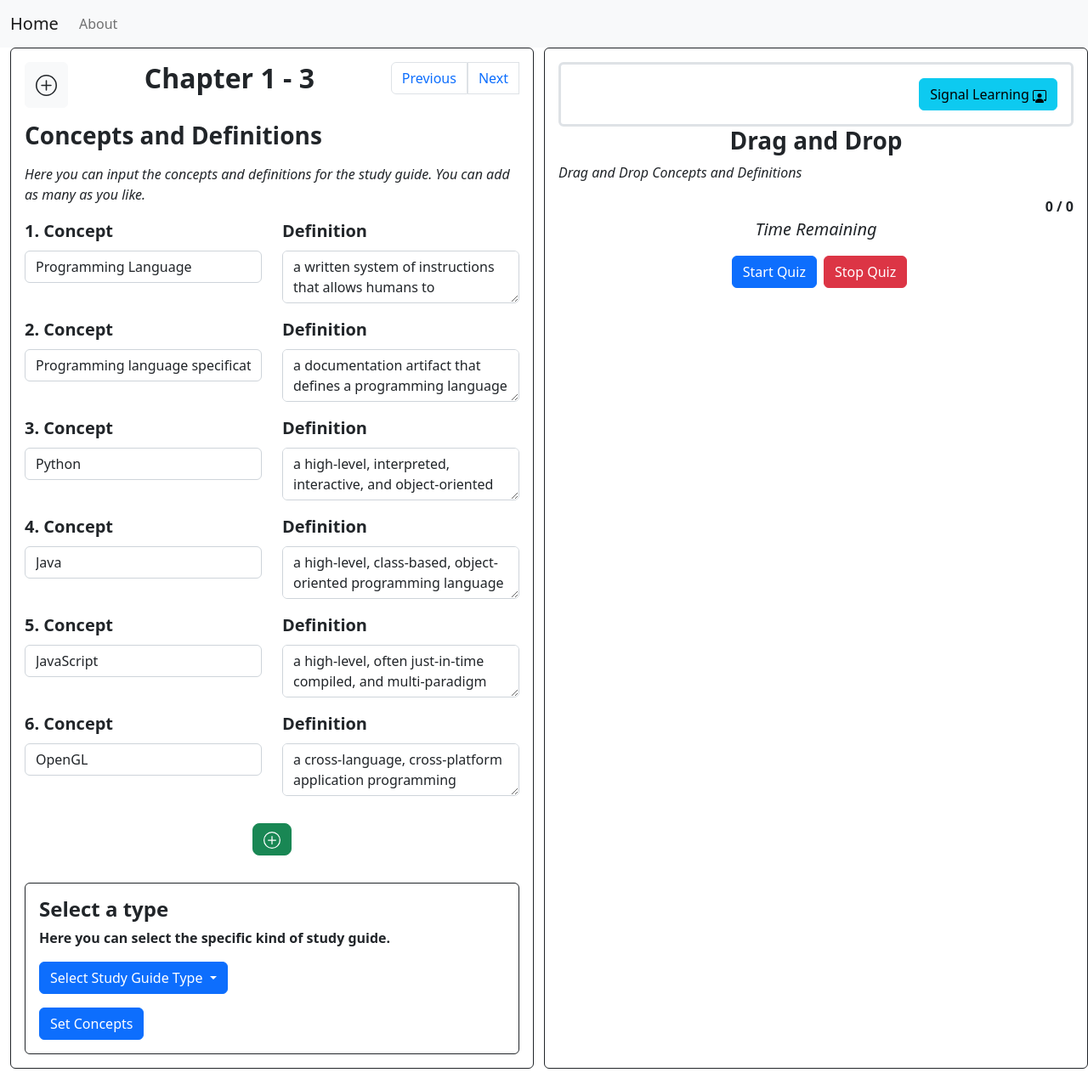
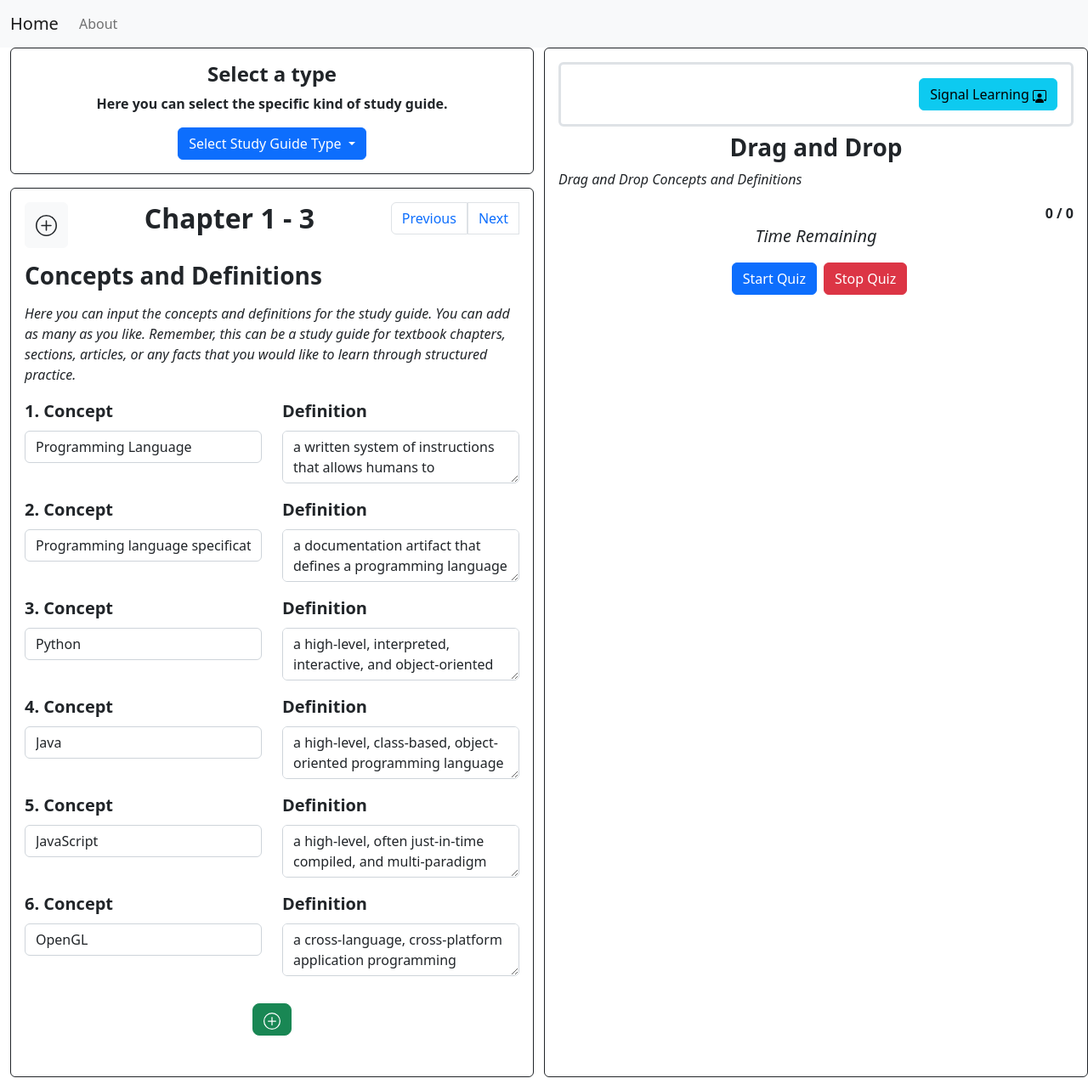
Before and after one commit to TheodoreAI/study-guide, a Vue app: page / in a window 1280 px wide. Shown: the whole page at 85% size. Built offline with nearby package versions, Linux system fonts and the light colour scheme.

Commit message:
adds animation

```diff
--- a/src/views/StudyGuideHome.vue
+++ b/src/views/StudyGuideHome.vue
@@ -2,6 +2,31 @@
   <div class="container-fluid">
     <div class="row justify-content-between">
       <div v-if="!quizStarted" class="col-6 text-center">
+        <div class="d-flex flex-column border border-dark p-3 mb-3 rounded-2">
+          <h4 class="fw-bold">Select a type</h4>
+          <p class="fw-bold">
+            Here you can select the specific kind of study guide.
+          </p>
+          <div class="dropdown text-center">
+            <button
+              class="btn btn-primary dropdown-toggle"
+              type="button"
+              data-bs-toggle="dropdown"
+              aria-expanded="false"
+            >
+              Select Study Guide Type
+            </button>
+            <ul class="dropdown-menu">
+              <a
+                v-for="method in methodsAvailable"
+                :key="method.id"
+                class="dropdown-item"
+                @click="chooseMethod(method.id)"
+                >{{ method.name }}</a
+              >
+            </ul>
+          </div>
+        </div>
         <div class="border border-dark rounded-2 mb-2 text-start p-3">
           <div class="d-flex justify-content-between">
             <button
@@ -42,9 +67,11 @@
             </nav>
           </div>
           <h3 class="fw-bold my-3">Concepts and Definitions</h3>
-          <p class="fst-italic">
+          <p class="fst-italic my-3 text-start">
             Here you can input the concepts and definitions for the study guide.
-            You can add as many as you like.
+            You can add as many as you like. Remember, this can be a study guide
+            for textbook chapters, sections, articles, or any facts that you
+            would like to learn through structured practice.
           </p>
           <form>
             <div
@@ -100,46 +127,18 @@
                 </svg>
               </button>
             </div>
-            <div class="col border border-dark p-3 rounded-2">
-              <h4 class="fw-bold">Select a type</h4>
-              <p class="fw-bold">
-                Here you can select the specific kind of study guide.
-              </p>
-              <div class="dropdown text-start">
-                <button
-                  class="btn btn-primary dropdown-toggle"
-                  type="button"
-                  data-bs-toggle="dropdown"
-                  aria-expanded="false"
-                >
-                  Select Study Guide Type
-                </button>
-                <ul class="dropdown-menu">
-                  <a
-                    v-for="method in methodsAvailable"
-                    :key="method.id"
-                    class="dropdown-item"
-                    @click="chooseMethod(method.id)"
-                    >{{ method.name }}</a
-                  >
-                </ul>
-              </div>
-              <button type="submit" class="btn btn-primary mt-3">
-                Set Concepts
-              </button>
-            </div>
           </form>
         </div>
       </div>
       <div class="col p-3 mb-2 border border-dark rounded-2">
-        <div class="border border-3 rounded-2 p-3 fw-bold fst-italic">
+        <div class="border border-3 rounded-2 mb-2 p-3 fw-bold fst-italic">
           <div v-show="selectedSignalName.length">
             <svg
               xmlns="http://www.w3.org/2000/svg"
               width="20"
               height="20"
               fill="currentColor"
-              class="bi bi-soundwave"
+              class="bi bi-soundwave soundwave-animation"
               viewBox="0 0 16 16"
             >
               <path
@@ -510,4 +509,19 @@ export default {
 .draggable:hover {
   background-color: rgb(43, 186, 234);
 }
+.soundwave-animation {
+  animation: soundwave-animation 5s infinite;
+  border-radius: 50%;
+}
+
+@keyframes soundwave-animation {
+  from {
+    background-color: rgb(251, 249, 249);
+    transform: rotate(0deg);
+  }
+  to {
+    background-color: rgb(43, 186, 234);
+    transform: rotate(360deg);
+  }
+}
 </style>
```
